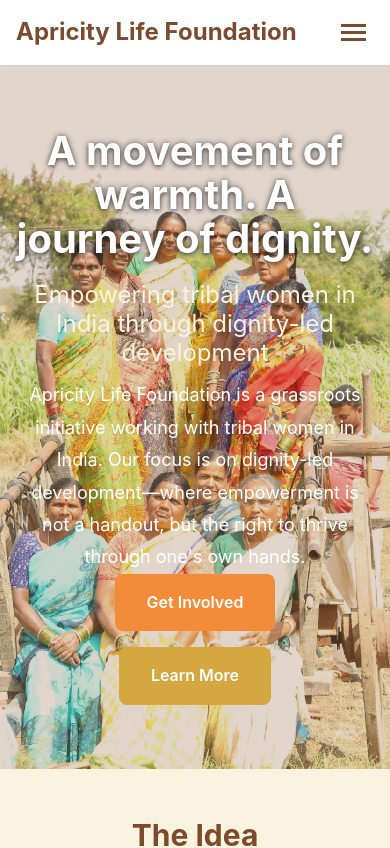
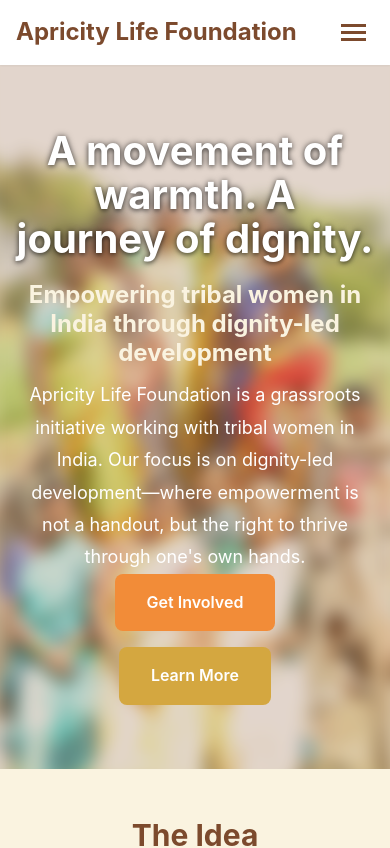
Before and after one commit to feanor08/apricity, a React (Vite) app: page / in a window 390 px wide. Shown: the top 848 px of the page. Built offline with nearby package versions, Linux system fonts and the light colour scheme.

Commit message:
added blue to hero if mobile

```diff
--- a/src/components/common/Hero/Hero.css
+++ b/src/components/common/Hero/Hero.css
@@ -20,6 +20,16 @@
   inset: 0;
   z-index: 0;                      /* bottom layer */
 }
+
+
+/* blur ONLY below 641 px */
+@media (max-width: 640px) {
+  .hero-bg--blur {
+    filter: blur(8px);
+    transform: scale(1.06);   /* expand so blurred edges stay covered */
+  }
+}
+
 
 .hero-bg-img {
   width: 100%;
--- a/src/components/common/Hero/Hero.tsx
+++ b/src/components/common/Hero/Hero.tsx
@@ -5,12 +5,12 @@
   title: string;
   subtitle?: string;
   description?: string;
-  /** ≥ 641 px viewport */
   backgroundImage: string;
-  /** ≤ 640 px viewport (portrait-ish, lighter) */
-  mobileImage?: string;
+  mobileImage: string;
   /** tint overlay on/off */
   overlay?: boolean;
+  /** add a soft background blur */
+  blur?: boolean;               // ← NEW
   /** 100 vh landing banner or ~40 vh header */
   size?: 'full' | 'compact';
   children?: ReactNode;
@@ -24,16 +24,17 @@
   backgroundImage,
   mobileImage,
   overlay = true,
+  blur = false,                 // default = no blur
   size = 'compact',
   children,
   className = '',
 }: HeroProps) => (
   <section className={`hero hero--${size} ${className}`}>
-    {/* responsive background image */}
-    <picture className="hero-bg">
+    {/* responsive background */}
+    <picture className={`hero-bg${blur ? ' hero-bg--blur' : ''}`}>
       <source srcSet={backgroundImage} media="(min-width: 641px)" />
-      {/* `aria-hidden` prevents SR from announcing a decorative image  */}
-      <img src={mobileImage} alt="" aria-hidden="true" className="hero-bg-img" />
+      <source srcSet={mobileImage}  media="(max-width: 640px)" />
+      <img src={backgroundImage} alt="" aria-hidden="true" className="hero-bg-img" />
     </picture>
 
     {overlay && <div className="hero-overlay" />}
--- a/src/components/home/HeroSection/HeroSection.css
+++ b/src/components/home/HeroSection/HeroSection.css
@@ -7,11 +7,10 @@
   padding: var(--spacing-3xl) 0;
   color: var(--color-white);
   text-align: center;
-  overflow: hidden;           /* keeps layers clipped */
+  overflow: hidden;
   min-height: 600px;
 }
 
-/* shorter on tablets / phones */
 @media (max-width: 768px) {
   .hero-section { min-height: 500px; }
 }
@@ -26,8 +25,16 @@
 .hero-bg-img {
   width: 100%;
   height: 100%;
-  object-fit: cover;          /* fill & crop */
+  object-fit: cover;
   object-position: center;
+}
+
+/* MOBILE-ONLY BLUR */
+@media (max-width: 640px) {
+  .hero-bg--blur {
+    filter: blur(8px);
+    transform: scale(1.06);   /* compensates for edge shrink after blur */
+  }
 }
 
 /* ---------- overlay tint ---------- */
@@ -35,14 +42,14 @@
   position: absolute;
   inset: 0;
   background-color: rgba(124, 74, 45, 0.7);
-  z-index: 1;                 /* above image */
+  z-index: 1;
   pointer-events: none;
 }
 
 /* ---------- stacked content ---------- */
 .hero-content {
   position: relative;
-  z-index: 2;                 /* topmost */
+  z-index: 2;
   max-width: 900px;
   margin: 0 auto;
 }
@@ -52,13 +59,13 @@
   font-size: var(--font-5xl);
   margin-bottom: var(--spacing-lg);
   line-height: 1.1;
+  text-shadow: 0 0 6px rgba(0,0,0,0.55), 0 2px 4px rgba(0,0,0,0.35);
 }
 
 .hero-subtitle {
   font-size: var(--font-2xl);
   margin-bottom: var(--spacing-lg);
   color: var(--color-off-white);
-  font-weight: 400;
 }
 
 .hero-description {
@@ -77,9 +84,7 @@
   justify-content: center;
   flex-wrap: wrap;
 }
+
 @media (max-width: 768px) {
-  .hero-buttons {
-    flex-direction: column;
-    align-items: center;
-  }
+  .hero-buttons { flex-direction: column; align-items: center; }
 }
--- a/src/components/home/HeroSection/HeroSection.tsx
+++ b/src/components/home/HeroSection/HeroSection.tsx
@@ -2,36 +2,23 @@
 import homeData from '../../../data/home.json';
 import './HeroSection.css';
 
-/**
- * Hero section with <picture> element.
- * Browser selects the first <source> whose media query matches
- * BEFORE downloading — saves data and prevents flashes.
- */
 const HeroSection = () => {
   const { hero } = homeData.home;
 
-  // fallback if one of the images is missing in the JSON
-  const desktopImg = hero.backgroundImage ;
-  const mobileImg  = hero.mobileImage ;
+  // fallbacks if JSON is missing one of the assets
+  const desktopImg = hero?.backgroundImage ?? hero?.backgroundImage;
+  const mobileImg  = hero?.mobileImage  ?? hero?.backgroundImage;
 
   return (
     <section className="hero-section">
-      {/* responsive background layer */}
-      <picture className="hero-bg">
-        {/* desktop / landscape first */}
+      {/* responsive background layer (always carries blur-eligible class) */}
+      <picture className="hero-bg hero-bg--blur">
         <source srcSet={desktopImg} media="(min-width: 641px)" />
-        {/* mobile / portrait second */}
-        <source srcSet={mobileImg} media="(max-width: 640px)" />
-        {/* final <img> is just a safety net */}
-        <img
-          src={desktopImg}
-          alt=""
-          aria-hidden="true"
-          className="hero-bg-img"
-        />
+        <source srcSet={mobileImg}  media="(max-width: 640px)" />
+        <img src={desktopImg} alt="" aria-hidden="true" className="hero-bg-img" />
       </picture>
 
-      {/* tint overlay */}
+      {/* tint overlay — keep or drop as you like */}
       <div className="hero-overlay" />
 
       {/* foreground content */}
--- a/src/pages/AboutUs.tsx
+++ b/src/pages/AboutUs.tsx
@@ -11,6 +11,7 @@
         title={hero.title}
         description={hero.subtitle}
         backgroundImage={hero.backgroundImage}
+        blur
         mobileImage={hero.mobileImage}
       />
 
```
